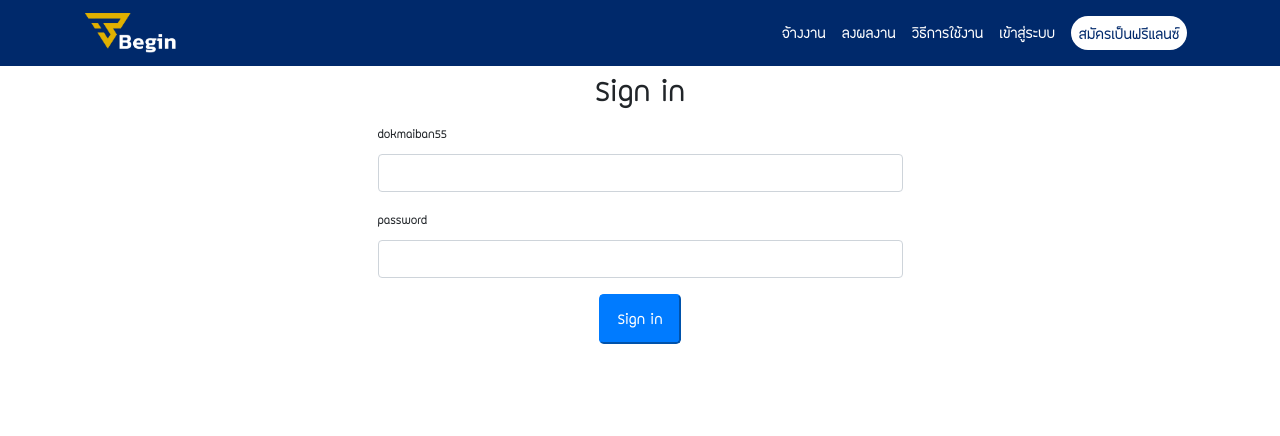
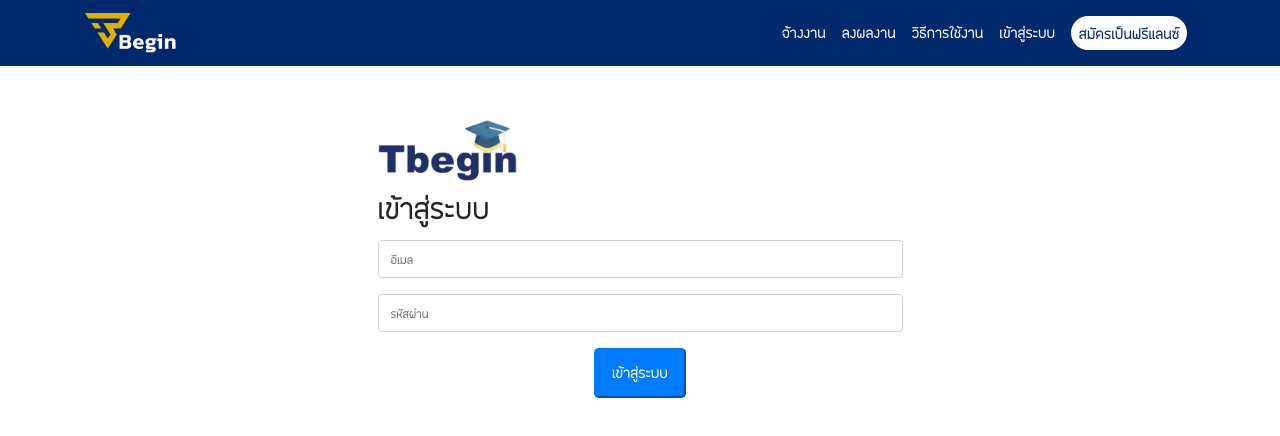
Before and after one commit to kaikyheavyday1/tbegin, a React (Create React App) app: page /login in a window 1280 px wide. Shown: the top 436 px of the page. Built offline with nearby package versions, Linux system fonts and the light colour scheme.

Commit message:
edit login.js

```diff
--- a/src/pages/Login.js
+++ b/src/pages/Login.js
@@ -1,21 +1,20 @@
 import React from 'react'
-
+import logo from '../images/logo.png'
 export default function Login() {
     return (
-        <div className = "container">
+        <div className = "container mt-5">
            <div className ="col-6 mx-auto">
-                    <h1 className="text-center">Sign in</h1>
+               <img src = {logo} alt = "img4" height="70px" className="justify-content-center"/>
+                <h1>เข้าสู่ระบบ</h1>
                     <form>
                         <div className = "form-group">
-                            <label htmlfor="Inputusername">dokmaiban55</label>
-                            <input type = "text" name = "username" className = "form-control"/>
+                            <input type = "text" name = "username" className = "form-control" placeholder= "อีเมล"/>
                         </div>
                         <div>
-                            <label htmlfor="Inputpassword">password</label>
-                            <input type = "password" name = "password" className = "form-control"/>
+                            <input type = "password" name = "password" className = "form-control" placeholder= "รหัสผ่าน"/>
                         </div>
                         <div className = "mt-3 text-center">
-                            <button type = "submit" className = "btn-lg btn-primary">Sign in</button>
+                            <button type = "submit" className = "btn-lg btn-primary">เข้าสู่ระบบ</button>
                         </div>
                     </form>
                     </div>
```
Also changed, not shown: 1 other file (tests, documents, lock files or other folders).
